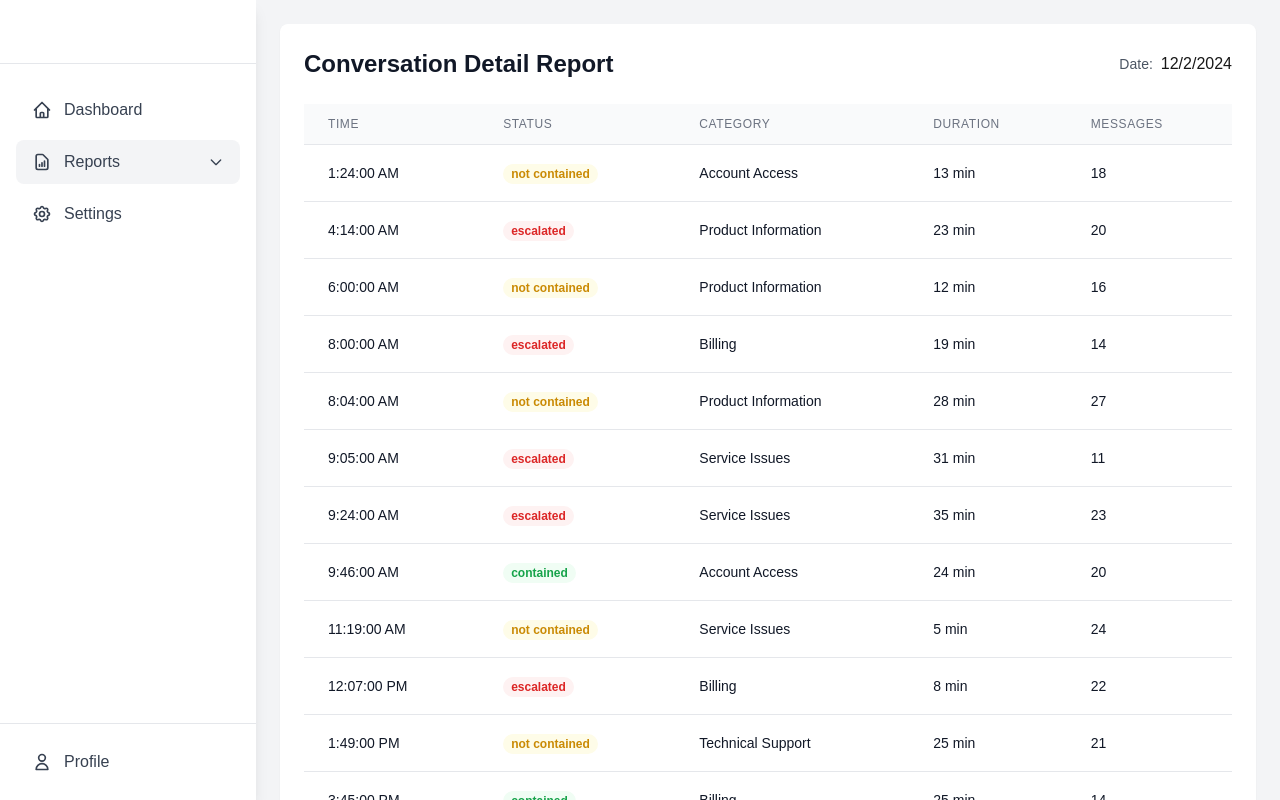
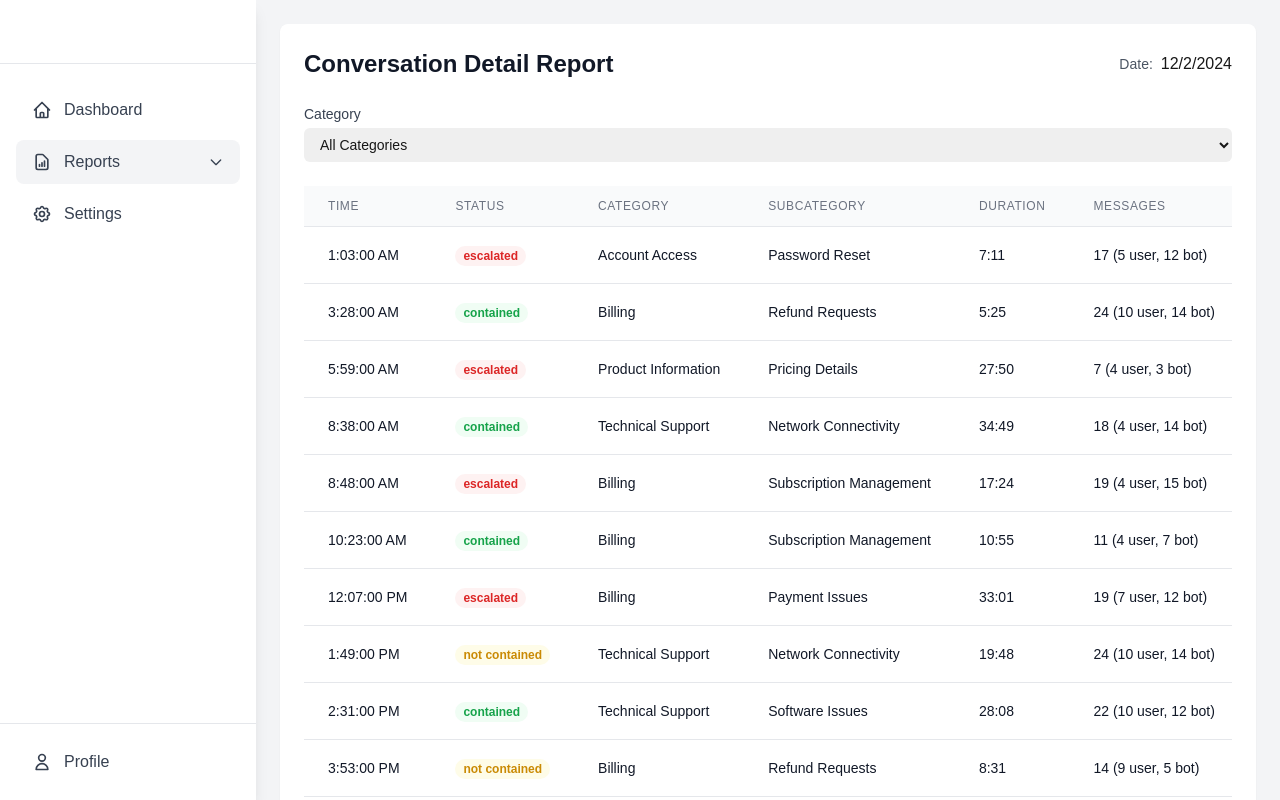
Before and after one commit to wlai-lp/lp-reports, a Next.js app: page /reports/conversation in a window 1280 px wide. Built offline with nearby package versions, Linux system fonts and the light colour scheme.

Commit message:
useSearchParams fix

```diff
--- a/app/api/reports/conversation/route.ts
+++ b/app/api/reports/conversation/route.ts
@@ -1,16 +1,48 @@
 import { NextResponse } from 'next/server';
 
+// Category and subcategory mapping
+type CategoryMap = {
+  [key: string]: string[];
+}
+
+const categoryMap: CategoryMap = {
+  'Account Access': [
+    'Login Issues',
+    'Password Reset',
+    'Account Security',
+    'Profile Management',
+  ],
+  'Technical Support': [
+    'Software Issues',
+    'Hardware Problems',
+    'Network Connectivity',
+    'System Updates',
+  ],
+  'Billing': [
+    'Payment Issues',
+    'Invoice Questions',
+    'Subscription Management',
+    'Refund Requests',
+  ],
+  'Product Information': [
+    'Product Features',
+    'Pricing Details',
+    'Compatibility',
+    'Documentation',
+  ],
+  'Service Issues': [
+    'Downtime',
+    'Performance',
+    'Service Interruption',
+    'Error Reporting',
+  ],
+};
+
 // Mock data generator for conversation details
-function generateMockConversationData(date: string) {
-  const categories = [
-    'Account Access',
-    'Technical Support',
-    'Billing',
-    'Product Information',
-    'Service Issues',
-  ];
+function generateMockConversationData(date: string, category?: string, subcategory?: string) {
+  const categories = Object.keys(categoryMap);
 
-  const conversations = Array.from({ length: Math.floor(Math.random() * 15) + 5 }, (_, index) => {
+  let conversations = Array.from({ length: Math.floor(Math.random() * 15) + 5 }, (_, index) => {
     const timestamp = new Date(date);
     timestamp.setHours(Math.floor(Math.random() * 24));
     timestamp.setMinutes(Math.floor(Math.random() * 60));
@@ -18,16 +50,29 @@ function generateMockConversationData(date: string) {
     const statuses = ['contained', 'not_contained', 'escalated'] as const;
     const status = statuses[Math.floor(Math.random() * statuses.length)];
 
+    const selectedCategory = categories[Math.floor(Math.random() * categories.length)];
+    const subcategories = categoryMap[selectedCategory];
+    const selectedSubcategory = subcategories[Math.floor(Math.random() * subcategories.length)];
+
     return {
       id: `conv-${date}-${index}`,
       timestamp: timestamp.toISOString(),
       status,
-      category: categories[Math.floor(Math.random() * categories.length)],
+      category: selectedCategory,
+      subcategory: selectedSubcategory,
       duration: Math.floor(Math.random() * 1800) + 300, // 5-35 minutes in seconds
       userMessages: Math.floor(Math.random() * 10) + 2,
       botMessages: Math.floor(Math.random() * 15) + 3,
     };
   });
+
+  // Apply filters if provided
+  if (category) {
+    conversations = conversations.filter(conv => conv.category === category);
+    if (subcategory) {
+      conversations = conversations.filter(conv => conv.subcategory === subcategory);
+    }
+  }
 
   // Sort by timestamp
   conversations.sort((a, b) => new Date(a.timestamp).getTime() - new Date(b.timestamp).getTime());
@@ -35,13 +80,17 @@ function generateMockConversationData(date: string) {
   return {
     date,
     conversations,
+    categories: Object.entries(categoryMap).map(([category, subcategories]) => ({
+      name: category,
+      subcategories,
+    })),
   };
 }
 
 export async function POST(request: Request) {
   try {
     const body = await request.json();
-    const { date } = body;
+    const { date, category, subcategory } = body;
 
     if (!date) {
       return NextResponse.json(
@@ -51,7 +100,7 @@ export async function POST(request: Request) {
     }
 
     // In a real application, you would fetch this data from your database
-    const reportData = generateMockConversationData(date);
+    const reportData = generateMockConversationData(date, category, subcategory);
 
     return NextResponse.json({
       success: true,
--- a/app/reports/conversation/page.tsx
+++ b/app/reports/conversation/page.tsx
@@ -1,30 +1,46 @@
 'use client';
 
-import { useEffect, useState } from 'react';
-// import { useSearchParams } from 'next/navigation';
+import { useEffect, useState, Suspense } from 'react';
+import { useSearchParams } from 'next/navigation';
 
 interface ConversationDetail {
   id: string;
   timestamp: string;
   status: 'contained' | 'not_contained' | 'escalated';
   category: string;
+  subcategory: string;
   duration: number;
   userMessages: number;
   botMessages: number;
 }
 
+interface Category {
+  name: string;
+  subcategories: string[];
+}
+
 interface ConversationReportData {
   date: string;
   conversations: ConversationDetail[];
+  categories: Category[];
 }
 
 export default function ConversationReport() {
-  // const searchParams = useSearchParams();
+  return (
+    <Suspense fallback={<div>Loading...</div>}>
+      <ConversationReportContent />
+    </Suspense>
+  );
+}
+
+function ConversationReportContent() {
+  const searchParams = useSearchParams();
   const [data, setData] = useState<ConversationReportData | null>(null);
   const [loading, setLoading] = useState(false);
+  const [selectedCategory, setSelectedCategory] = useState<string>('');
+  const [selectedSubcategory, setSelectedSubcategory] = useState<string>('');
 
-  // const date = searchParams.get('date') || new Date().toISOString().split('T')[0];
-  const date = new Date().toISOString().split('T')[0];
+  const date = searchParams.get('date') || new Date().toISOString().split('T')[0];
 
   useEffect(() => {
     const fetchReport = async () => {
@@ -35,7 +51,11 @@ export default function ConversationReport() {
           headers: {
             'Content-Type': 'application/json',
           },
-          body: JSON.stringify({ date }),
+          body: JSON.stringify({
+            date,
+            category: selectedCategory || undefined,
+            subcategory: selectedSubcategory || undefined,
+          }),
         });
 
         const result = await response.json();
@@ -53,7 +73,12 @@ export default function ConversationReport() {
     };
 
     fetchReport();
-  }, [date]);
+  }, [date, selectedCategory, selectedSubcategory]);
+
+  const handleCategoryChange = (category: string) => {
+    setSelectedCategory(category);
+    setSelectedSubcategory(''); // Reset subcategory when category changes
+  };
 
   const getStatusColor = (status: ConversationDetail['status']) => {
     switch (status) {
@@ -64,6 +89,12 @@ export default function ConversationReport() {
       case 'escalated':
         return 'text-red-600 bg-red-50';
     }
+  };
+
+  const formatMinutes = (seconds: number) => {
+    const minutes = Math.floor(seconds / 60);
+    const remainingSeconds = seconds % 60;
+    return `${minutes}:${remainingSeconds.toString().padStart(2, '0')}`;
   };
 
   return (
@@ -78,6 +109,52 @@ export default function ConversationReport() {
             </div>
           </div>
 
+          {/* Filters */}
+          {data && (
+            <div className="mb-6 flex gap-4">
+              <div className="flex-1">
+                <label htmlFor="category" className="block text-sm font-medium text-gray-700 mb-1">
+                  Category
+                </label>
+                <select
+                  id="category"
+                  value={selectedCategory}
+                  onChange={(e) => handleCategoryChange(e.target.value)}
+                  className="mt-1 block w-full pl-3 pr-10 py-2 text-base border-gray-300 focus:outline-none focus:ring-blue-500 focus:border-blue-500 sm:text-sm rounded-md"
+                >
+                  <option value="">All Categories</option>
+                  {data.categories.map((category) => (
+                    <option key={category.name} value={category.name}>
+                      {category.name}
+                    </option>
+                  ))}
+                </select>
+              </div>
+              {selectedCategory && (
+                <div className="flex-1">
+                  <label htmlFor="subcategory" className="block text-sm font-medium text-gray-700 mb-1">
+                    Subcategory
+                  </label>
+                  <select
+                    id="subcategory"
+                    value={selectedSubcategory}
+                    onChange={(e) => setSelectedSubcategory(e.target.value)}
+                    className="mt-1 block w-full pl-3 pr-10 py-2 text-base border-gray-300 focus:outline-none focus:ring-blue-500 focus:border-blue-500 sm:text-sm rounded-md"
+                  >
+                    <option value="">All Subcategories</option>
+                    {data.categories
+                      .find((c) => c.name === selectedCategory)
+                      ?.subcategories.map((subcategory) => (
+                        <option key={subcategory} value={subcategory}>
+                          {subcategory}
+                        </option>
+                      ))}
+                  </select>
+                </div>
+              )}
+            </div>
+          )}
+
           {loading ? (
             <div className="text-center py-12">
               <div className="animate-spin rounded-full h-8 w-8 border-b-2 border-blue-600 mx-auto"></div>
@@ -91,6 +168,7 @@ export default function ConversationReport() {
                     <th className="px-6 py-3 text-left text-xs font-medium text-gray-500 uppercase tracking-wider">Time</th>
                     <th className="px-6 py-3 text-left text-xs font-medium text-gray-500 uppercase tracking-wider">Status</th>
                     <th className="px-6 py-3 text-left text-xs font-medium text-gray-500 uppercase tracking-wider">Category</th>
+                    <th className="px-6 py-3 text-left text-xs font-medium text-gray-500 uppercase tracking-wider">Subcategory</th>
                     <th className="px-6 py-3 text-left text-xs font-medium text-gray-500 uppercase tracking-wider">Duration</th>
                     <th className="px-6 py-3 text-left text-xs font-medium text-gray-500 uppercase tracking-wider">Messages</th>
                   </tr>
@@ -106,14 +184,11 @@ export default function ConversationReport() {
                           {conv.status.replace('_', ' ')}
                         </span>
                       </td>
+                      <td className="px-6 py-4 whitespace-nowrap text-sm text-gray-900">{conv.category}</td>
+                      <td className="px-6 py-4 whitespace-nowrap text-sm text-gray-900">{conv.subcategory}</td>
+                      <td className="px-6 py-4 whitespace-nowrap text-sm text-gray-900">{formatMinutes(conv.duration)}</td>
                       <td className="px-6 py-4 whitespace-nowrap text-sm text-gray-900">
-                        {conv.category}
-                      </td>
-                      <td className="px-6 py-4 whitespace-nowrap text-sm text-gray-900">
-                        {Math.round(conv.duration / 60)} min
-                      </td>
-                      <td className="px-6 py-4 whitespace-nowrap text-sm text-gray-900">
-                        {conv.userMessages + conv.botMessages}
+                        {conv.userMessages + conv.botMessages} ({conv.userMessages} user, {conv.botMessages} bot)
                       </td>
                     </tr>
                   ))}
@@ -122,7 +197,7 @@ export default function ConversationReport() {
             </div>
           ) : (
             <div className="text-center py-12">
-              <p className="text-gray-600">No conversations found for the selected date</p>
+              <p className="text-gray-500">No conversations found for this date.</p>
             </div>
           )}
         </div>
--- a/app/reports/daily/page.tsx
+++ b/app/reports/daily/page.tsx
@@ -1,7 +1,7 @@
 'use client';
 
 import { useEffect, useState } from 'react';
-// import { useSearchParams } from 'next/navigation';
+import { useSearchParams } from 'next/navigation';
 import { Line } from 'react-chartjs-2';
 import {
   Chart as ChartJS,
@@ -57,13 +57,12 @@ interface DailyReportData {
 }
 
 export default function DailyReport() {
-  // const searchParams = useSearchParams();
+  const searchParams = useSearchParams();
   const [data, setData] = useState<DailyReportData | null>(null);
   const [loading, setLoading] = useState(false);
   const [error, setError] = useState<string | null>(null);
 
-  // const date = searchParams.get('date') || new Date().toISOString().split('T')[0];
-  const date = new Date().toISOString().split('T')[0];
+  const date = searchParams.get('date') || new Date().toISOString().split('T')[0];
 
   useEffect(() => {
     const fetchReport = async () => {
```
